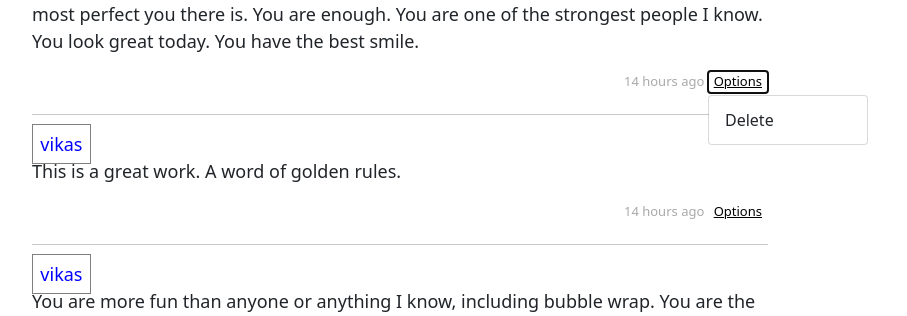
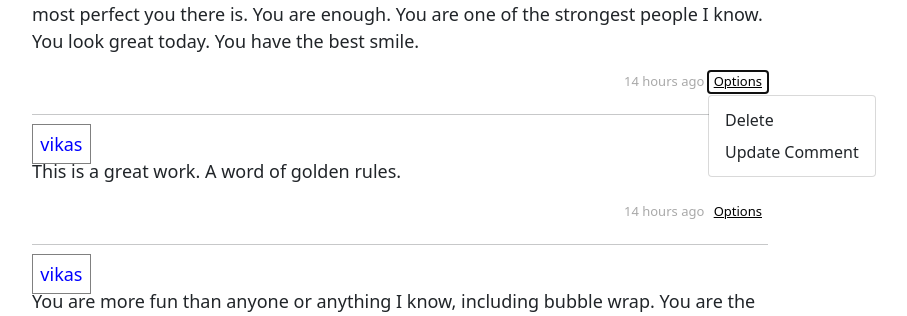
Before and after one commit to vikas1412/diyblog-djangodocs, a Django app: page /blogs/blog/1/ in a window 1280 px wide, after a click on "Options". Shown: the part 887-1203 px from the top of the page, without its empty margins (335-1242 px from the left). Run offline with Django 3.2, Linux system fonts and the light colour scheme; the first user in the database is signed in; data comes from the database, SQL or seed files in the repository.

Commit message:
Add Update link on every comment

```diff
--- a/templates/blog/blog.html
+++ b/templates/blog/blog.html
@@ -51,6 +51,7 @@
             </button>
                     <ul class="dropdown-menu">
                 <li><a class="dropdown-item" href="{% url 'delete-comment' comment.pk %}">Delete</a></li>
+                <li><a class="dropdown-item" href="{% url 'update-comment' comment.pk %}">Update Comment</a></li>
             </ul>
                 {% endif %}
             </span>
```
